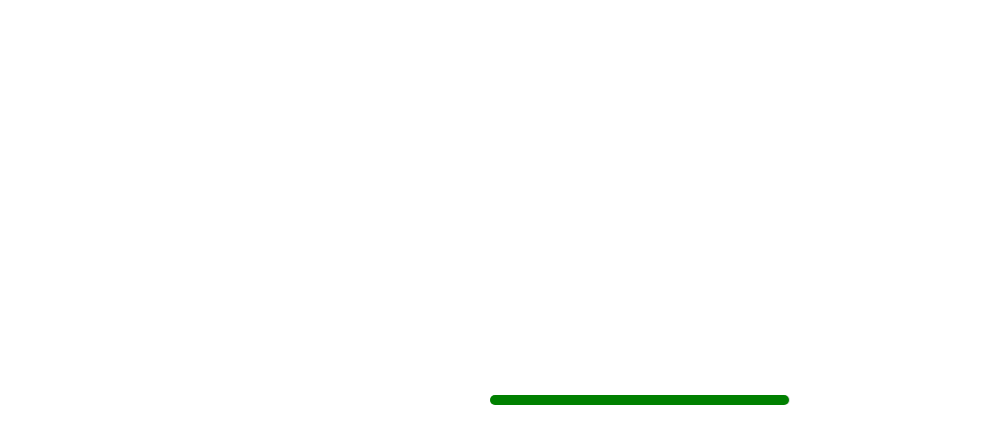
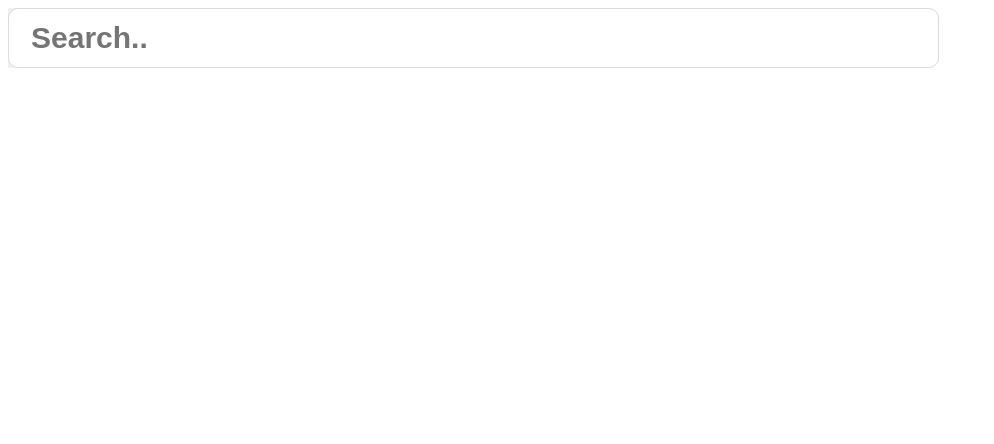
Before and after one commit to rahulyadav6/Frontend-Domination, a plain HTML site: page jsAnimations/index.html in a window 1280 px wide. Shown: the whole page, without its empty margins (0-994 px from the left). Drawn offline with Linux system fonts and the light colour scheme.

Commit message:
js complete

```diff
--- a/jsAnimations/index.html
+++ b/jsAnimations/index.html
@@ -25,9 +25,16 @@
 
 
     <!-- question 7 -->
-     <div id="downloadcapsule">
+     <!-- <div id="downloadcapsule">
         <div id="progress">
 
+        </div>
+     </div> -->
+
+    <!-- Question 8  -->
+     <div id="main">
+        <div id="container">
+            <input type="text" placeholder="Search..">
         </div>
      </div>
 
--- a/jsAnimations/script.js
+++ b/jsAnimations/script.js
@@ -60,12 +60,14 @@
 // })
 
 // Question 7
-let progress = document.querySelector("#progress")
-let count = 0;
-let intervalId = setInterval(() => {
-    if(count === 100){
-        clearInterval(intervalId)
-    }
-    count++;
-    progress.style.width = count+"%"
-}, 50);
+// let progress = document.querySelector("#progress")
+// let count = 0;
+// let intervalId = setInterval(() => {
+//     if(count === 100){
+//         clearInterval(intervalId)
+//     }
+//     count++;
+//     progress.style.width = count+"%"
+// }, 50);
+
+// Question 8
--- a/jsAnimations/styles.css
+++ b/jsAnimations/styles.css
@@ -1,4 +1,4 @@
-#downloadcapsule{
+/* #downloadcapsule{
     position: absolute;
     top: 50%;
     left: 50%;
@@ -15,4 +15,25 @@
     border-radius: 100px;
     background-color: green;
     transition: all cubic-bezier(0.19, 1, 0.22, 1) .2s;
+} */
+
+
+/* Quesiton 8 */
+
+#main{
+    width: 70%;
+    height: 70%;
+    background-color: #f1f1f1;
 }
+.container{
+    padding: 22vw 20vw;
+}
+input{
+    width: 100%;
+    padding: 12px 22px;
+    font-size: 30px;
+    font-weight: 700;
+    border-radius: 10px;
+    border: 1px solid #dadada;
+    outline-color: royalblue;
+}
```
